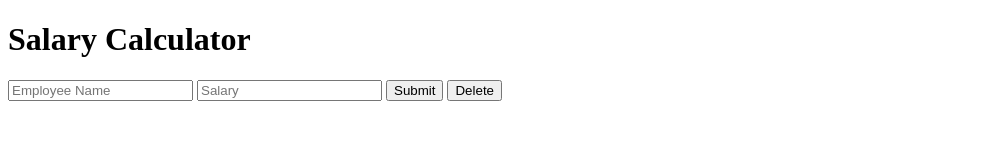
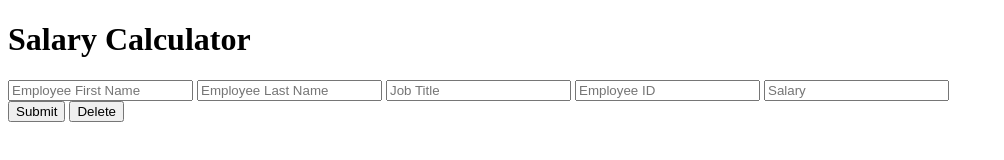
Before and after one commit to pnguy5724/-Salary-Calculator, a plain HTML site: page index.html in a window 1280 px wide. Shown: the whole page, without its empty margins (0-1004 px from the left). Drawn offline with Linux system fonts and the light colour scheme.

Commit message:
added necessary fields

```diff
--- a/index.html
+++ b/index.html
@@ -13,8 +13,12 @@
 
     <form>
       <!-- Employee Information Fields  -->
-      <input type="text" placeholder="Employee Name" id="nameInput" />
+      <input type="text" placeholder="Employee First Name" id="fnameInput" />
+      <input type="text" placeholder="Employee Last Name" id="lnameInput" />
+      <input type="text" placeholder="Job Title" id="jobTitle" />
+      <input type="text" placeholder="Employee ID" id="employeeID" />
       <input type="number" placeholder="Salary" id="salaryInput" />
+      <br />
       <!--- Buttons -->
       <input type="submit" value="Submit" id="addItemBtn" />
 
```
